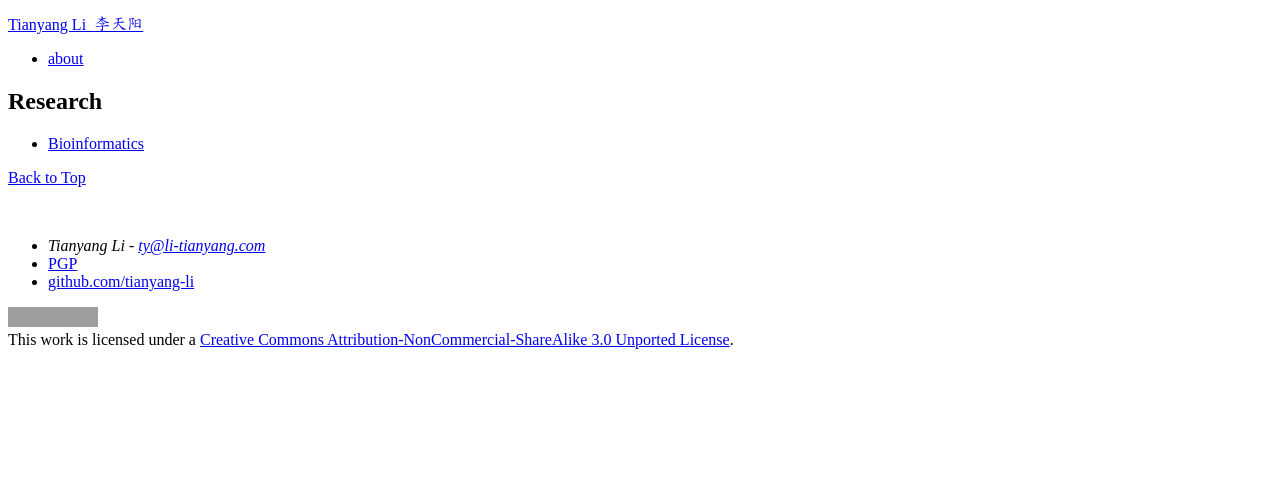
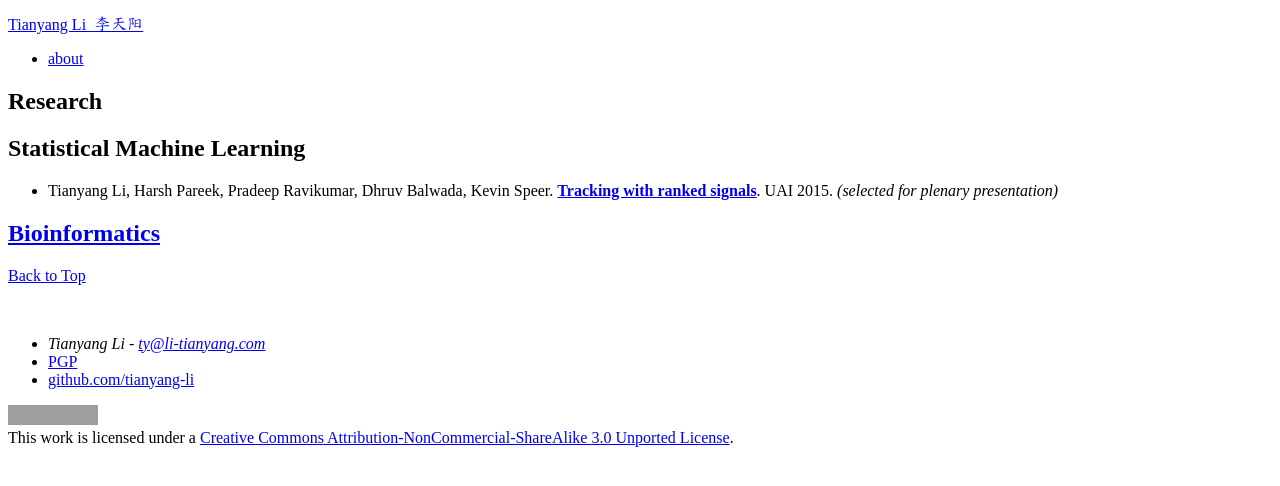
Before and after one commit to li-tianyang/li-tianyang.github.com, a Jekyll site: the page built from research/index.md, in a window 1280 px wide. Shown: the top 486 px of the page. Built offline with Jekyll 4.4.1, drawn with Linux system fonts in a browser that asks for light colours; grey boxes are pictures that could not be loaded.

Commit message:
added uai paper

```diff
--- a/research/index.md
+++ b/research/index.md
@@ -7,4 +7,8 @@ description: ""
 
 # Research
 
-* [Bioinformatics](./bioinformatics/)
+## Statistical Machine Learning
+
+* Tianyang Li, Harsh Pareek, Pradeep Ravikumar, Dhruv Balwada, Kevin Speer. **[Tracking with ranked signals](http://li-tianyang.com/research/papers/uai-2015-tracking.pdf)**. UAI 2015. *(selected for plenary presentation)*
+
+## [Bioinformatics](./bioinformatics/)
```
Also changed, not shown: 1 other file.
